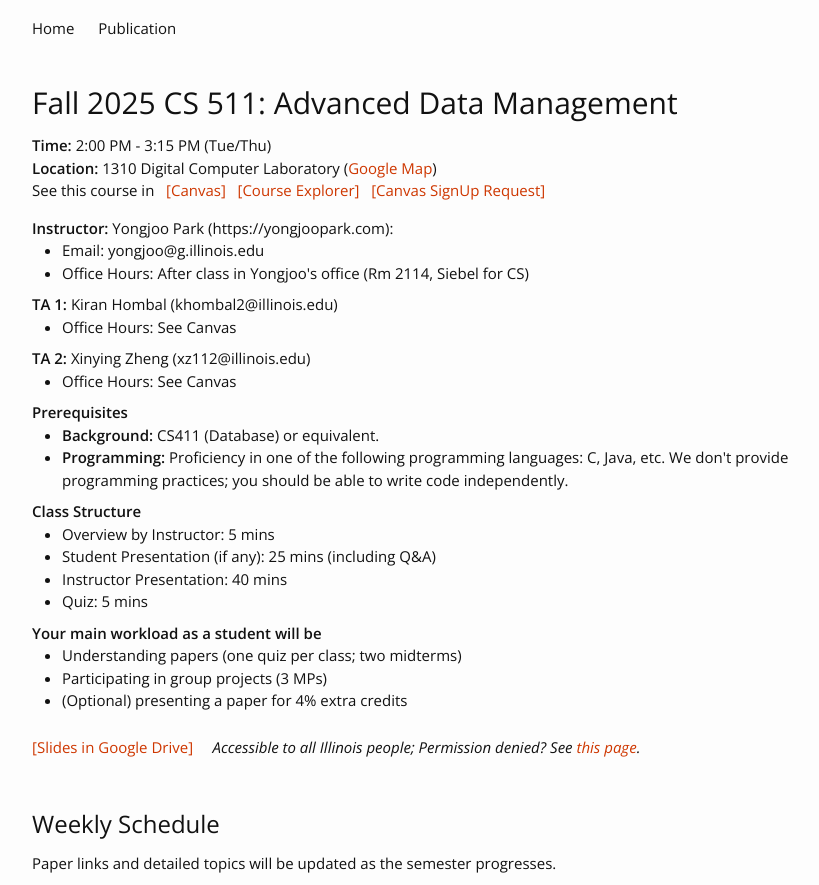
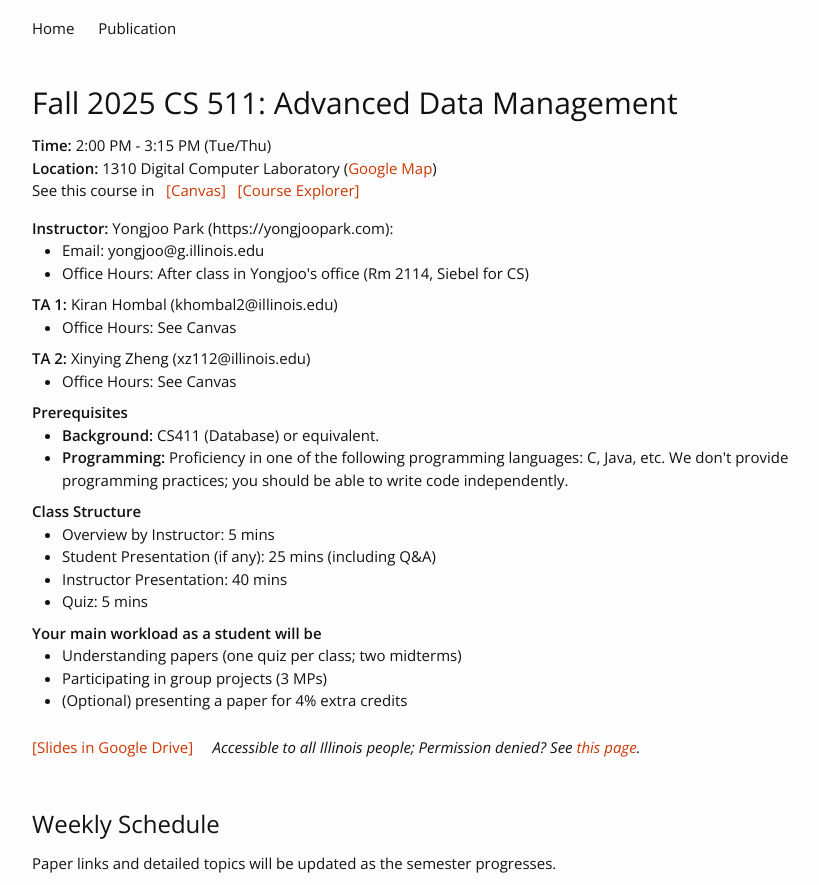
Before and after one commit to pyongjoo/pyongjoo.github.io, a Jekyll site: the page built from teaching/fall2025/cs511.md, in a window 1280 px wide and 900 px high, cut to the strip 0-885 px from the top of the window. Shown: the whole strip, without its empty margins (218-1037 px from the left). Built offline with Jekyll 4.4.1, drawn with Linux system fonts in a browser that asks for light colours.

Commit message:
canvas signup link removed

```diff
--- a/teaching/fall2025/cs511.md
+++ b/teaching/fall2025/cs511.md
@@ -8,7 +8,6 @@ layout: default
 **Location:** 1310 Digital Computer Laboratory ([Google Map](https://maps.app.goo.gl/9G3fGhgtiVWJ5wWEA))
 See this course in &nbsp; [[Canvas]](https://canvas.illinois.edu/courses/60656)
 &nbsp; [[Course Explorer]](https://courses.illinois.edu/schedule/2025/fall/CS/511)
-&nbsp; [[Canvas SignUp Request]](https://docs.google.com/forms/d/e/1FAIpQLSdqDqZCr1271jobz2JhYhvMJQglM76y4DGnYKAiXu9CmfmxWQ/viewform?usp=dialog)
 
 **Instructor:** Yongjoo Park (https://yongjoopark.com):
 <ul style="margin-top: -15px;">
```
